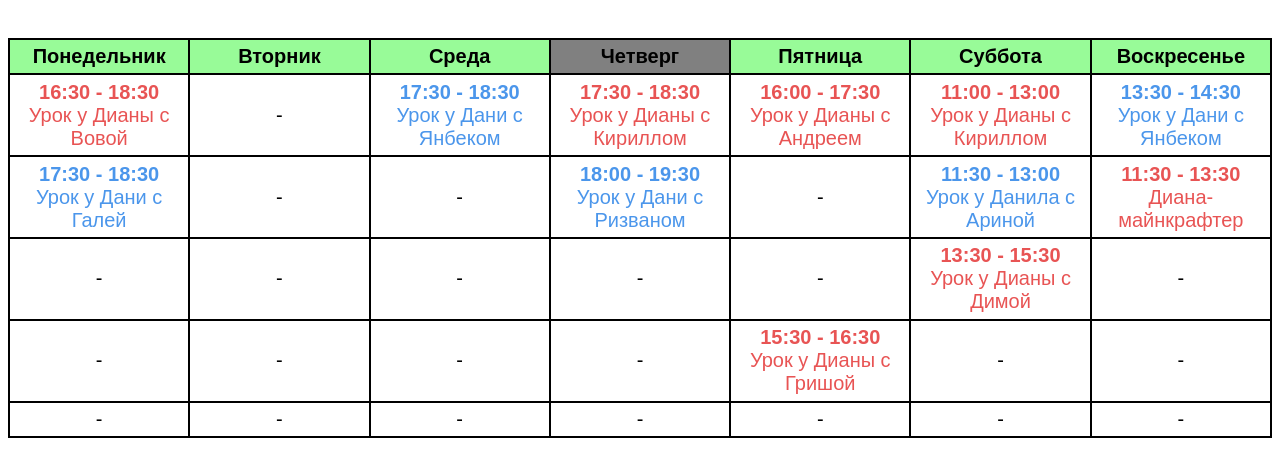
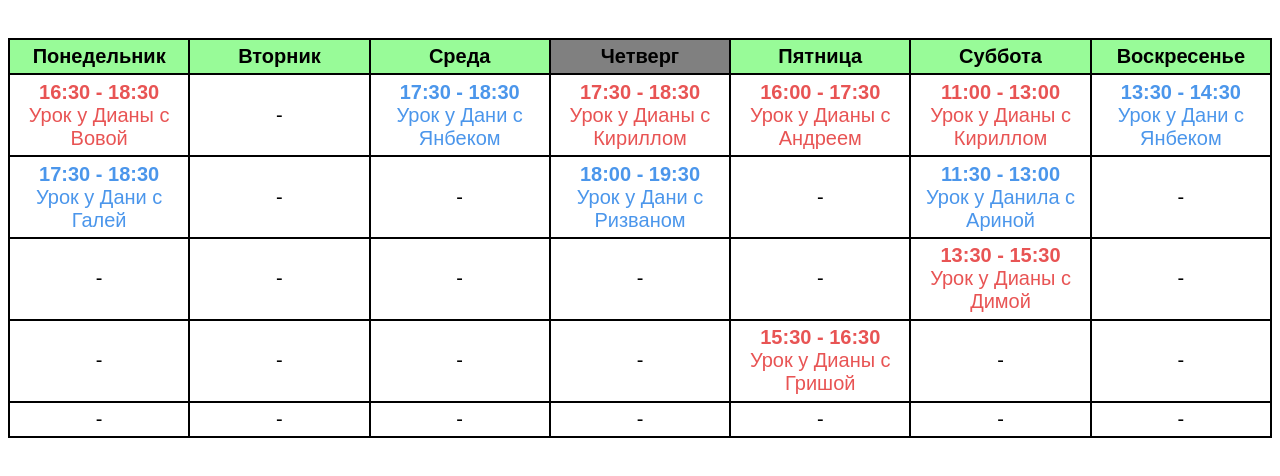
Before and after one commit to Divanka/Divanka.github.io, a plain HTML site: page Page/index.html in a window 1280 px wide. Drawn offline with Linux system fonts and the light colour scheme.

Commit message:
Update index.html

```diff
--- a/Page/index.html
+++ b/Page/index.html
@@ -40,7 +40,7 @@
               <td class="bluecl"><b>18:00 - 19:30</b><br> Урок у Дани с Ризваном</td>
               <td> - </td>
               <td class="bluecl"><b>11:30 - 13:00</b><br> Урок у Данила с Ариной</td>
-              <td class="redcl"><b>11:30 - 13:30</b><br> Диана-майнкрафтер</td>
+              <td> - </td>
             </tr>
             <tr>
               <td> - </td>
```
